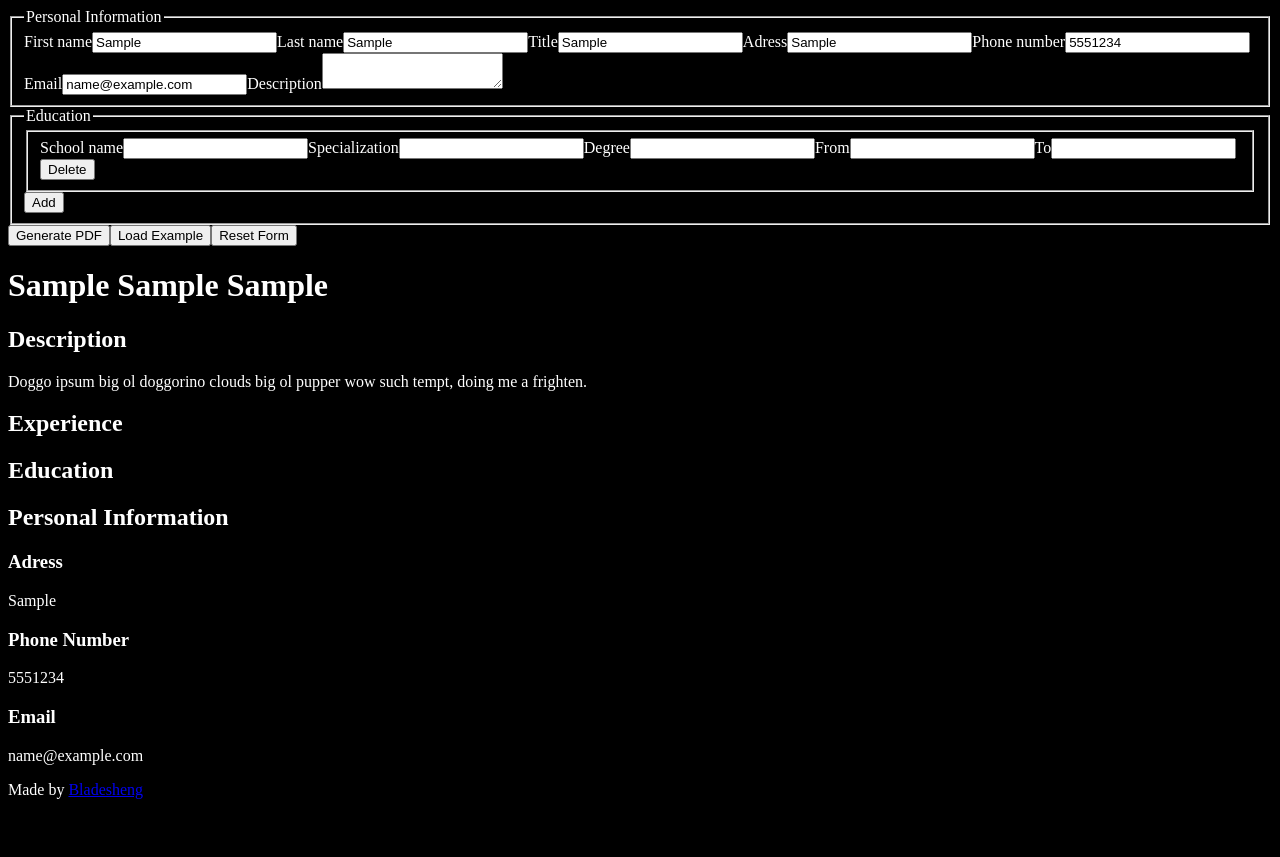
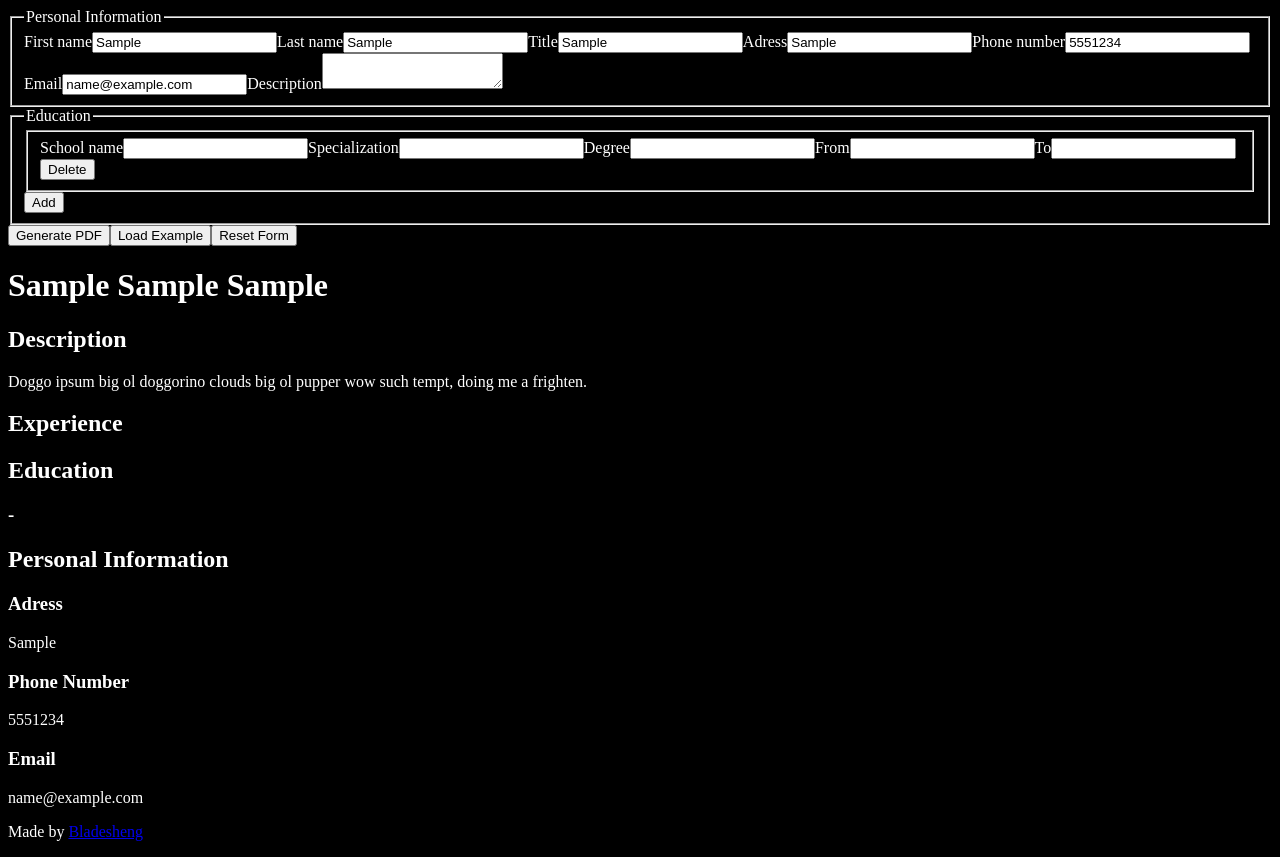
Before and after one commit to Bladesheng/cv-project, a React app: page / in a window 1280 px wide. Both pictures are taken after typing "Sample", "Sample", "Sample", "Sample", "5551234", "name@example.com" into the empty fields and a click on the button "Add". Before the commit the page ends 815 px from the top, so only its background shows below. Built offline with nearby package versions, Linux system fonts and the light colour scheme.

Commit message:
Display Education component output in html

```diff
--- a/src/components/CvInput.tsx
+++ b/src/components/CvInput.tsx
@@ -5,7 +5,7 @@ import CvOutput from "./CvOutput";
 
 type IProps = {};
 
-type IState = {
+export type IStateInput = {
   firstName: string;
   lastName: string;
   title: string;
@@ -17,7 +17,7 @@ type IState = {
   education: ISchool[];
 };
 
-class CvInput extends React.Component<IProps, IState> {
+class CvInput extends React.Component<IProps, IStateInput> {
   constructor(props: any) {
     super(props);
 
--- a/src/components/CvOutput.tsx
+++ b/src/components/CvOutput.tsx
@@ -1,7 +1,8 @@
 import React from "react";
+import { IStateInput } from "./CvInput";
 
 type OutputProps = {
-  inputState: any;
+  inputState: IStateInput;
 };
 
 class CvOutput extends React.Component<OutputProps> {
@@ -9,6 +10,19 @@ class CvOutput extends React.Component<OutputProps> {
     console.log(this.props.inputState);
 
     const { inputState } = this.props;
+
+    const schoolsElements = inputState.education.map((school, index) => {
+      return (
+        <div key={index} className="school">
+          <h3 className="date">
+            {school.educationFrom} - {school.educationTo}
+          </h3>
+          <h3 className="schoolName">{school.school}</h3>
+          <p className="degree">{school.degree}</p>
+          <p className="specialization">{school.specialization}</p>
+        </div>
+      );
+    });
 
     return (
       <div className="cvOutput">
@@ -28,6 +42,7 @@ class CvOutput extends React.Component<OutputProps> {
 
           <section className="education">
             <h2>Education</h2>
+            <section className="schoolsList">{schoolsElements}</section>
           </section>
         </section>
 
--- a/src/components/Education.tsx
+++ b/src/components/Education.tsx
@@ -23,8 +23,6 @@ class Education extends React.Component<IProps, IStateEducation> {
     this.state = {
       schools: []
     };
-
-    this.props.updateInputState(this.state); // initial update of Input's state
 
     this.handleInputChange = this.handleInputChange.bind(this);
     this.addSchool = this.addSchool.bind(this);
```
